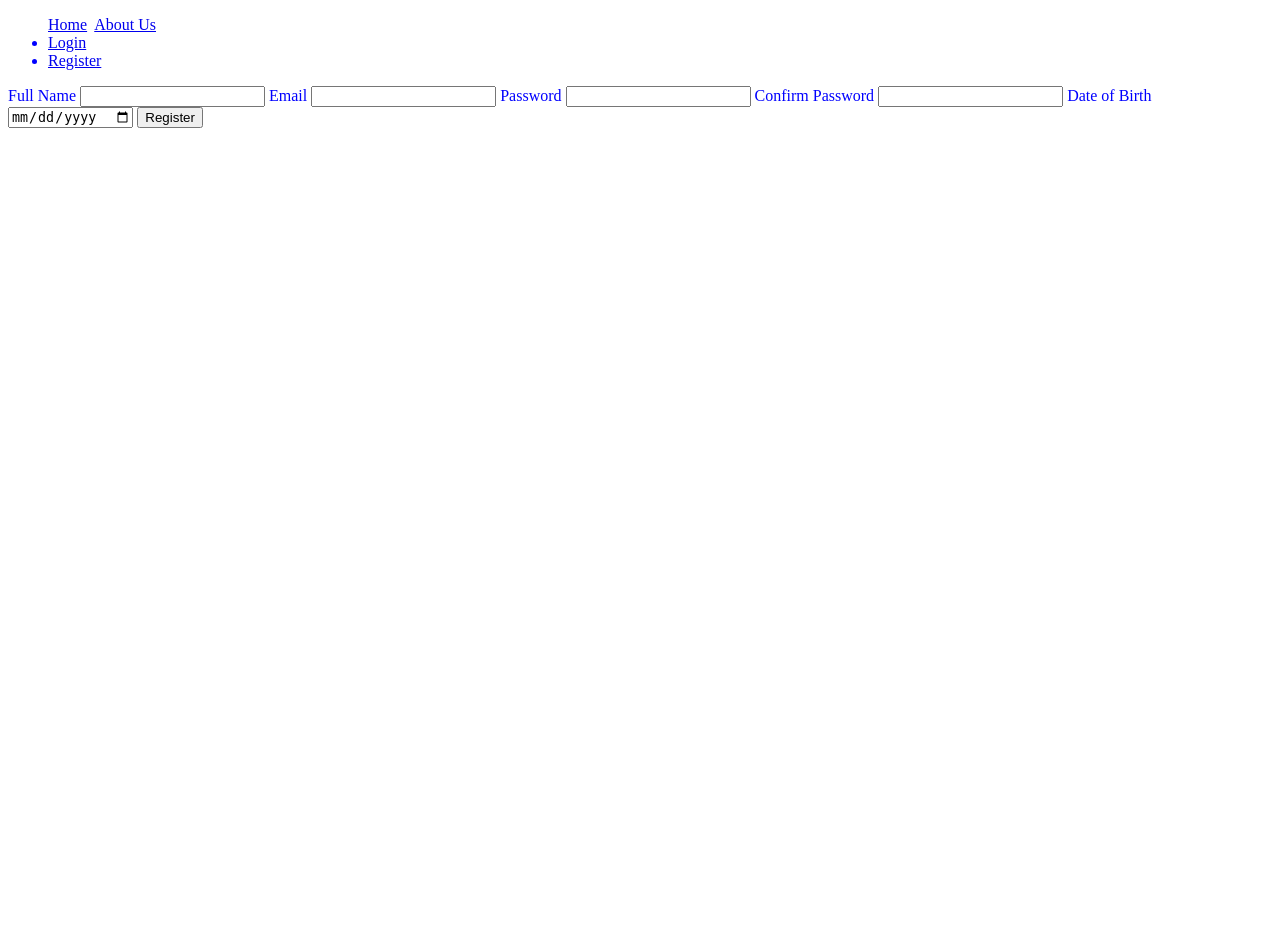
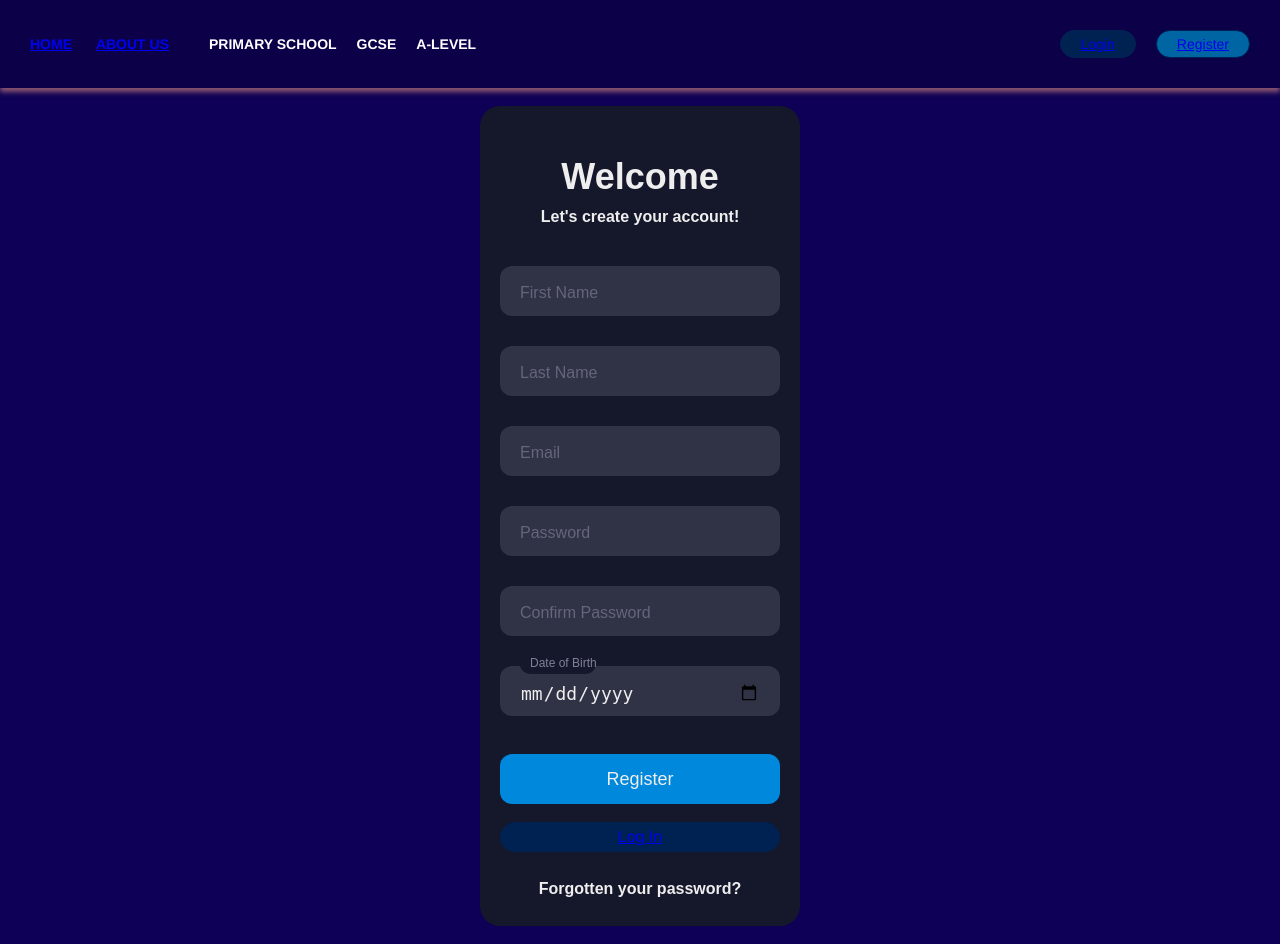
Before and after one commit to jonnyjames10/university_project, a Flask app: page /register in a window 1280 px wide. Before the commit the page ends 128 px from the top, so only its background shows below. Run offline with Flask 2, Linux system fonts and the light colour scheme; some web fonts are replaced.

Commit message:
Begun the design of the website

```diff
--- a/education/forms.py
+++ b/education/forms.py
@@ -5,7 +5,8 @@ from wtforms.validators import DataRequired, Length, Email, EqualTo, ValidationE
 from education.models import User
 
 class RegistrationForm(FlaskForm):
-    name = StringField('Full Name', validators = [DataRequired()])
+    first_name = StringField('First Name', validators = [DataRequired()])
+    last_name = StringField('Last Name', validators = [DataRequired()])
     email = StringField('Email',validators=[DataRequired(),Email(message='Must be a valid email')])
     password = PasswordField('Password',validators=[DataRequired(), Length(min=8, message='Password must be at least 8 characters long')])
     confirm_password = PasswordField('Confirm Password',validators=[DataRequired(), EqualTo('password', message='Passwords do not match')])
--- a/education/models.py
+++ b/education/models.py
@@ -5,7 +5,8 @@ from flask_login import UserMixin
 
 class User(UserMixin, db.Model):
     id = db.Column(db.Integer, primary_key=True)
-    name = db.Column(db.String(50), nullable=False)
+    first_name = db.Column(db.String(50), nullable=False)
+    last_name = db.Column(db.String(50), nullable=False)
     email = db.Column(db.String(120), unique=True, nullable=False)
     password_hash = db.Column(db.String(128))
     date_of_birth = db.Column(db.DateTime, nullable=False)
--- a/education/routes.py
+++ b/education/routes.py
@@ -17,9 +17,9 @@ def about():
 def register():
     form = RegistrationForm()
     if request.method == 'POST':
-        user = User(name = form.name.data,
-            email = form.email.data, password = form.password.data,
-            date_of_birth = form.date_of_birth.data)
+        user = User(first_name = form.first_name.data,
+            last_name = form.last_name.data, email = form.email.data,
+            password = form.password.data, date_of_birth = form.date_of_birth.data)
         db.session.add(user)
         db.session.commit()
 
--- a/education/static/style.css
+++ b/education/static/style.css
@@ -1,3 +1,203 @@
 body {
-    color: blue;
+    margin: 0px;
+    font-family: "SoDo Sans SemiBold", Helvetica Neue, Helvetica,
+        Arial, sans-serif;
+    background-color: #0e0056;
 }
+
+h1 {
+    color: white;
+    text-align: center;
+}
+
+#header {
+    background-color: #0c0048;
+}
+
+.navbar {
+    padding: 20px;
+    font-size: 14px;
+    display: flex;
+    justify-content: space-between;
+    align-items: center;
+    box-shadow: 0px 4px 5px 0px rgba(191, 122, 122, 0.71);
+    -webkit-box-shadow: 0px 4px 5px 0px rgba(191, 122, 122, 0.71);
+    -moz-box-shadow: 0px 4px 5px 0px rgba(191, 122, 122, 0.71);
+}
+
+.navbar > * div:hover {
+    opacity: 0.6;
+    transition: 0.3s;
+}
+
+.navbar-left div {
+    text-transform: uppercase;
+    font-weight: 600;
+}
+
+.navbar-left div:hover {
+    color: #5748b0;
+}
+
+.navbar-left,
+.navbar-right {
+    display: flex;
+    align-items: center;
+}
+
+.navbar-left > *,
+.navbar-right > * {
+    margin: 10px;
+    color: white;
+}
+
+.login,
+.register {
+    font-weight: 500;
+    border: 1px solid #002252;
+    border-radius: 40px;
+    padding: 5px 20px 5px 20px;
+}
+
+.login {
+    background-color: #002252;
+}
+
+.register {
+    background-color: rgb(0, 101, 163);
+    color: white;
+}
+
+.register:hover {
+    background-color: rgba(0, 0, 0, 0.7)
+}
+
+.login:hover {
+    background-color: rgba(0, 0, 0, 0.06)
+}
+
+.form {
+    margin: auto;
+    text-align: center;
+    background-color: #15172b;
+    border-radius: 20px;
+    box-sizing: border-box;
+    padding: 20px;
+    width: 320px;
+}
+
+.f_login {
+    height: 500px;
+}
+
+.f_register {
+    height: 820px;
+}
+
+.title {
+    color: #eee;
+    font-family: sans-serif;
+    font-size: 36px;
+    font-weight: 600;
+    margin-top: 30px;
+}
+
+.subtitle {
+    color: #eee;
+    font-family: sans-serif;
+    font-size: 16px;
+    font-weight: 600;
+    margin-top: 10px;
+  }
+
+.input-container {
+    height: 50px;
+    position: relative;
+    width: 100%;
+}
+
+.ic1 {
+    margin-top: 40px;
+}
+
+.ic2 {
+    margin-top: 30px;
+}
+
+.input {
+    background-color: #303245;
+    border-radius: 12px;
+    border: 0;
+    box-sizing: border-box;
+    color: #eee;
+    font-size: 18px;
+    height: 100%;
+    outline: 0;
+    padding: 4px 20px 0;
+    width: 100%;
+}
+
+.cut {
+    background-color: #15172b;
+    border-radius: 10px;
+    height: 20px;
+    left: 20px;
+    position: absolute;
+    top: -20px;
+    transform: translateY(0);
+    transition: transform 200ms;
+    width: 76px;
+}
+
+.cut-short {
+    width: 50px;
+}
+
+.input:focus ~ .cut,
+.input:not(:placeholder-shown) ~ .cut {
+    transform: translateY(8px);
+}
+
+.placeholder {
+    color: #65657b;
+    font-family: sans-serif;
+    left: 20px;
+    line-height: 14px;
+    pointer-events: none;
+    position: absolute;
+    transform-origin: 0 50%;
+    transition: transform 200ms, color 200ms;
+    top: 20px;
+}
+
+.input:focus ~ .placeholder,
+.input:not(:placeholder-shown) ~ .placeholder {
+    transform: translateY(-30px) translateX(10px) scale(0.75);
+}
+
+.input:not(:placeholder-shown) ~ .placeholder {
+    color: #808097;
+}
+
+.input:focus ~ .placeholder {
+    color: #dc2f55;
+}
+
+.submit {
+    background-color: #08d;
+    border-radius: 12px;
+    border: 0;
+    box-sizing: border-box;
+    color: #eee;
+    cursor: pointer;
+    font-size: 18px;
+    height: 50px;
+    margin-top: 38px;
+    outline: 0;
+    text-align: center;
+    width: 100%;
+}
+
+.submit:active {
+    background-color: #06b;
+}
--- a/education/templates/home.html
+++ b/education/templates/home.html
@@ -1,4 +1,4 @@
 {% extends "layout.html" %}
 {% block content %}
-    <h1>Hello World</h1>
+    <h1>Welcome to The Cyber Security Education Online Portal</h1>
 {% endblock content %}
--- a/education/templates/layout.html
+++ b/education/templates/layout.html
@@ -1,22 +1,32 @@
 <!DOCTYPE html>
 <head>
     <meta charset="utf-8">
-    <title>Website</title>
+    <title>Cyber Security Educational Portal</title>
+    <link href="//db.onlinewebfonts.com/c/d7e8a95865396cddca89b00080d2cba6?family=SoDo+Sans+SemiBold" rel="stylesheet" type="text/css"/>
     <link rel="stylesheet" type="text/css" href="{{ url_for('static', filename='style.css') }}">
 </head>
 
 <body>
     <div id="header">
-        <ul class="navbar">
-            <a href="{{ url_for('home') }}">Home</a>&nbsp
-            <a href="{{ url_for('about') }}">About Us</a>
+        <div class="navbar">
+            <div class="navbar-left">
+                <div><a href="{{ url_for('home') }}">Home</a></div>&nbsp
+                <div><a href="{{ url_for('about') }}">About Us</a></div>
+                <div> </div>
+                <div>Primary School</div>
+                <div>GCSE</div>
+                <div>A-Level</div>
+            </div>
+            <div class="navbar-right">
             {% if current_user.is_authenticated %}
-                <li class="navbar_item"><a href="{{ url_for('logout') }}">Logout</a></li>
+                <p>Welcome, {{ current_user.first_name }}</p>
+                <div class="navbar_item"><a href="{{ url_for('logout') }}">Logout</a></div>
             {% else %}
-                <li class="navbar_item"><a href="{{ url_for('login') }}">Login</a></li>
-                <li class="navbar_item"><a href="{{ url_for('register') }}">Register</a></li>
+                <div class="login"><a href="{{ url_for('login') }}">Login</a></div>
+                <div class="register"><a href="{{ url_for('register') }}">Register</a></div>
             {% endif %}
-        </ul>
+            </div>
+        </div>
     </div>
 
     <div class="content">
@@ -31,8 +41,10 @@
                 {% endif %}
             {% endwith %}
         </div>
+        <br>
         {% block content %}
         {% endblock %}
+        <br>
     </div>
 </body>
 </html>
--- a/education/templates/register.html
+++ b/education/templates/register.html
@@ -1,12 +1,45 @@
 {% extends "layout.html" %}
 {% block content %}
-    <form method="POST" action="">
-        {{ form.csrf_token }}
-        {{ form.name.label }} {{ form.name }} {% for error in form.name.errors %} <span style="color: red;">[{{ error }}]</span> {% endfor %}
-        {{ form.email.label }} {{ form.email }} {% for error in form.email.errors %} <span style="color: red;">[{{ error }}]</span> {% endfor %}
-        {{ form.password.label }} {{ form.password }} {% for error in form.password.errors %} <span style="color: red;">[{{ error }}]</span> {% endfor %}
-        {{ form.confirm_password.label }} {{ form.confirm_password }} {% for error in form.confirm_password.errors %} <span style="color: red;">[{{ error }}]</span> {% endfor %}
-        {{ form.date_of_birth.label }} {{ form.date_of_birth }} {% for error in form.date_of_birth.errors %} <span style="color: red;">[{{ error }}]</span> {% endfor %}
-        <input type="submit" value="Register">
-    </form>
+    <div class="form f_register">
+        <div class="title">Welcome</div>
+        <div class="subtitle">Let's create your account!</div>
+        <form method="POST" action="">
+            {{ form.csrf_token }}
+            <div class="input-container ic1">
+                {{ form.first_name(class_="input", placeholder=" ") }}
+                <div class="cut"></div>
+                {{ form.first_name.label(class_="placeholder") }}
+            </div>
+            <div class="input-container ic2">
+                {{ form.last_name(class_="input", placeholder=" ") }}
+                <div class="cut"></div>
+                {{ form.last_name.label(class_="placeholder") }}
+            </div>
+            <div class="input-container ic2">
+                {{ form.email(class_="input", placeholder=" ") }}
+                <div class="cut"></div>
+                {{ form.email.label(class_="placeholder") }}
+            </div>
+            <div class="input-container ic2">
+                {{ form.password(class_="input", placeholder=" ") }}
+                <div class="cut"></div>
+                {{ form.password.label(class_="placeholder") }}
+            </div>
+            <div class="input-container ic2">
+                {{ form.confirm_password(class_="input", placeholder=" ") }}
+                <div class="cut"></div>
+                {{ form.confirm_password.label(class_="placeholder") }}
+            </div>
+            <div class="input-container ic2">
+                {{ form.date_of_birth(class_="input", placeholder=" ") }}
+                <div class="cut"></div>
+                {{ form.date_of_birth.label(class_="placeholder") }}
+            </div>
+            <button type="text" class="submit">Register</button>
+        </form>
+        <br>
+        <div class="login"><a href="{{ url_for('login') }}">Log In</a></div>
+        <br>
+        <div class="subtitle">Forgotten your password?</div>
+    </div>
 {% endblock content %}
```
Also changed, not shown: education/templates/login.html (+20 -3 lines).
